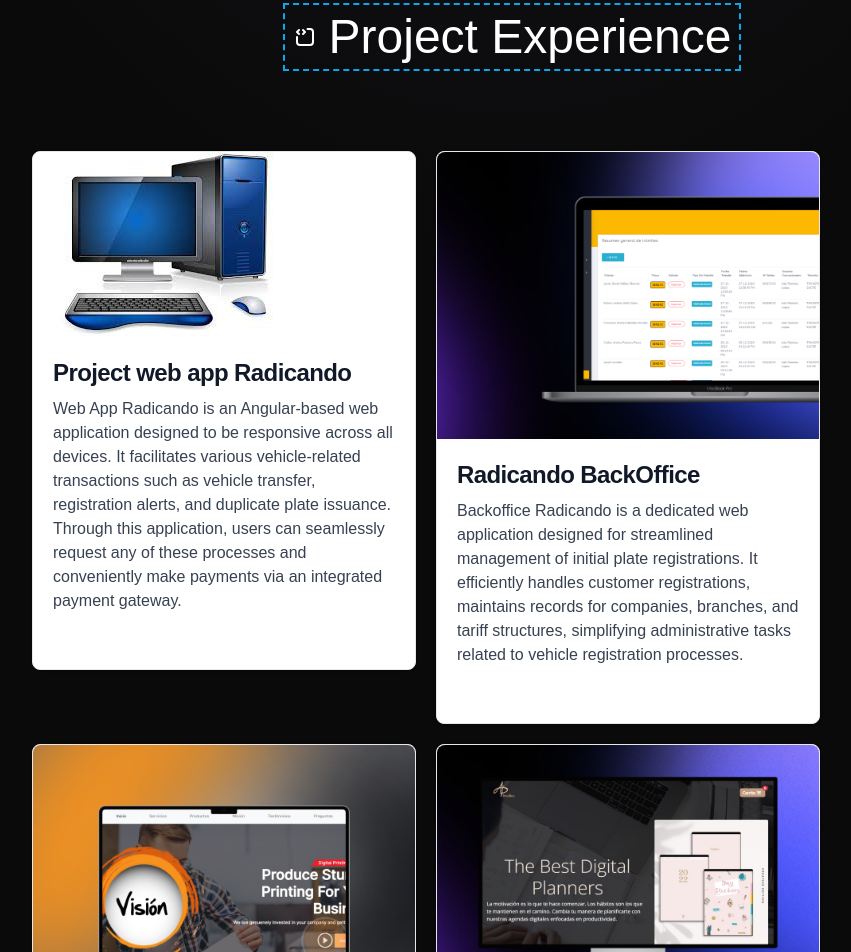
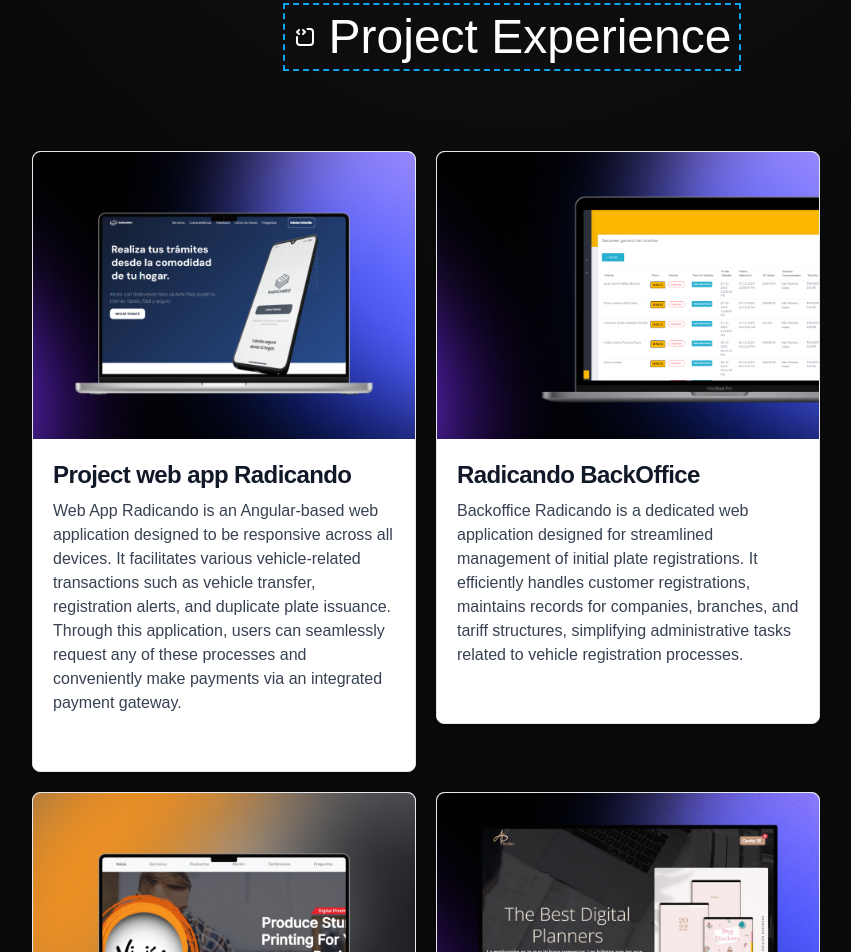
Before and after one commit to darwinJMM/web-portfolio-astro, an Astro site: page / in a window 1280 px wide. Shown: the part 1527-2479 px from the top of the page, without its empty margins (128-979 px from the left). Built offline with nearby package versions, Linux system fonts and the light colour scheme; Astro itself is replaced by a stand-in of ours.

Commit message:
image.jpg

```diff
--- a/src/components/projects/Projects.astro
+++ b/src/components/projects/Projects.astro
@@ -6,7 +6,7 @@
       "Web App Radicando is an Angular-based web application designed to be responsive across all devices. It facilitates various vehicle-related transactions such as vehicle transfer, registration alerts, and duplicate plate issuance. Through this application, users can seamlessly request any of these processes and conveniently make payments via an integrated payment gateway.",
     link: "qa.webapp.radicando",
     github: "#",
-    image: "/probando.jpg",
+    image: "/qa-webapp2.png",
     tags: ["Angular", "Bootstrap", "Github"],
   },
 
```
